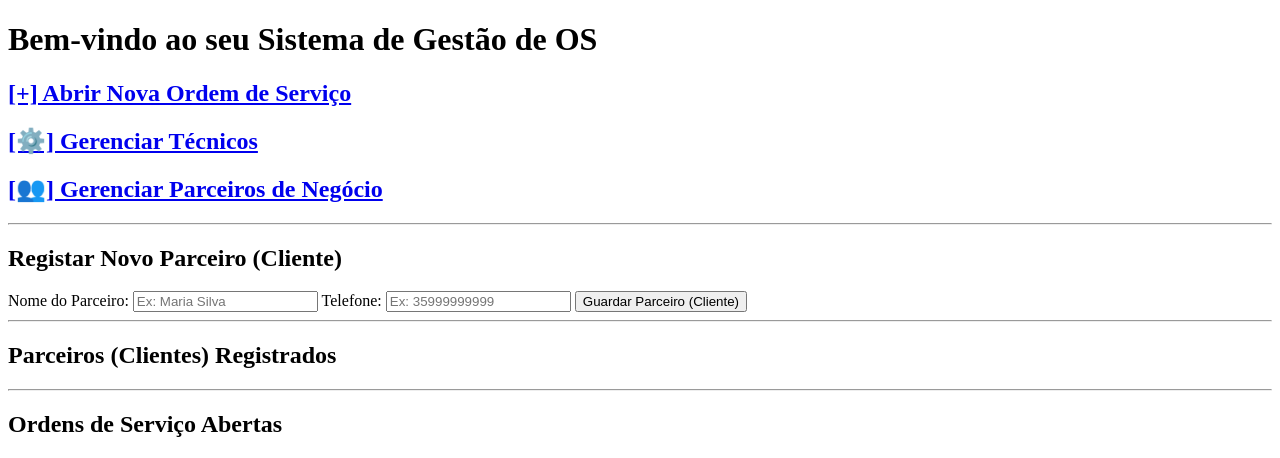
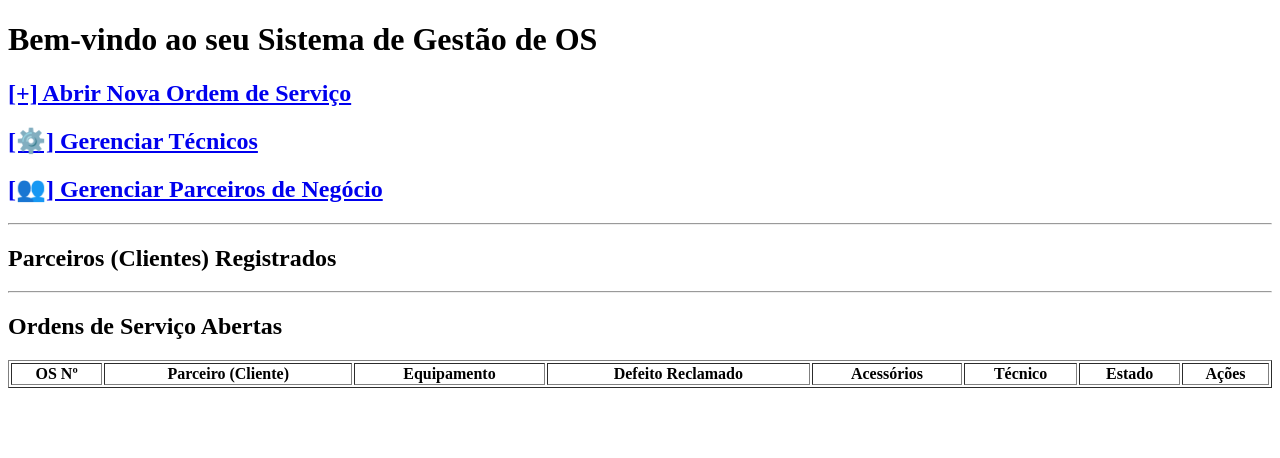
Before and after one commit to LOLtechtp/SistemaOS, a Flask app: page / in a window 1280 px wide. Shown: the top 458 px of the page. Run offline with Flask 3, Linux system fonts and the light colour scheme; lists and menus that the app fills with data are empty.

Commit message:
Cria página de Gerenciamento de Parceiros (PN) e limpa index

```diff
--- a/app.py
+++ b/app.py
@@ -12,18 +12,7 @@ basedir = os.path.abspath(os.path.dirname(__file__))
 load_dotenv(os.path.join(basedir, '.env'))
 
 # --- BLOCO DE LOGGING COMENTADO (PARA NÃO DAR ERRO DE PERMISSÃO) ---
-# Configuração do Logging
-# log_dir = os.path.join(basedir, 'logs') # Cria o caminho para a pasta 'logs'
-# os.makedirs(log_dir, exist_ok=True) # Cria a pasta 'logs' se ela não existir
-# log_file = os.path.join(log_dir, 'app.log') # Define o nome do arquivo de log
-
-# Configura o logger para escrever no arquivo, com nível INFO e formato detalhado
-# logging.basicConfig(
-#     filename=log_file,
-#     level=logging.INFO,
-#     format='%(asctime)s %(levelname)s: %(message)s [in %(pathname)s:%(lineno)d]',
-#     datefmt='%Y-%m-%d %H:%M:%S'
-# )
+# ... (bloco de logging continua comentado) ...
 # --- FIM DO BLOCO COMENTADO ---
 
 
@@ -117,43 +106,18 @@ def format_telefone(value):
 app.jinja_env.filters['format_telefone'] = format_telefone
 
 
-# 9. Rota (página) principal (ATUALIZADA PARA PN)
-@app.route('/', methods=['GET', 'POST'])
+# 9. Rota (página) principal (SIMPLIFICADA)
+# --- MUDANÇA AQUI: Removido 'methods' e o bloco 'if request.method == POST' ---
+@app.route('/')
 def ola_mundo():
+    estados_finais = ['Concluído', 'Finalizado (Desistência)']
 
-    if request.method == 'POST':
-        # --- ATUALIZADO PARA PN ---
-        nome_do_parceiro = request.form['nome']
-        telefone_do_parceiro = request.form['telefone']
-        telefone_limpo = re.sub(r'\D', '', telefone_do_parceiro)
+    # Busca apenas PNs que são marcados como clientes
+    lista_de_parceiros = ParceiroNegocio.query.filter_by(eh_cliente=True).all()
+    lista_de_os = OrdemServico.query.filter(OrdemServico.estado.notin_(estados_finais)).all()
 
-        if not (10 <= len(telefone_limpo) <= 11):
-            flash('Telefone inválido. Digite 10 ou 11 números (com DDD).', 'error')
-            return redirect(url_for('ola_mundo'))
-
-        # Por enquanto, todo PN cadastrado na home será um Cliente
-        novo_parceiro = ParceiroNegocio(
-            nome=nome_do_parceiro,
-            telefone=telefone_limpo,
-            eh_cliente=True # Define a "função" (role)
-        )
-        db.session.add(novo_parceiro)
-        db.session.commit()
-        # --- FIM DA MUDANÇA ---
-
-        flash('Cliente registrado com sucesso!', 'success')
-        return redirect(url_for('ola_mundo'))
-
-    else:
-        estados_finais = ['Concluído', 'Finalizado (Desistência)']
-
-        # --- ATUALIZADO PARA PN ---
-        # Busca apenas PNs que são marcados como clientes
-        lista_de_parceiros = ParceiroNegocio.query.filter_by(eh_cliente=True).all()
-        lista_de_os = OrdemServico.query.filter(OrdemServico.estado.notin_(estados_finais)).all()
-
-        return render_template('index.html', parceiros=lista_de_parceiros, ordens_servico=lista_de_os)
-        # --- FIM DA MUDANÇA ---
+    return render_template('index.html', parceiros=lista_de_parceiros, ordens_servico=lista_de_os)
+# --- FIM DA MUDANÇA ---
 
 
 # 10. Rota para Inativar Parceiro (ATUALIZADA)
@@ -282,24 +246,60 @@ def apagar_tecnico(tecnico_id):
         return redirect(url_for('tecnicos'))
 
 
-# 15. **** NOVA ROTA PARA PARCEIROS DE NEGÓCIO ****
+# 15. **** ROTA /PARCEIROS ATUALIZADA COM VALIDAÇÃO ****
 @app.route('/parceiros', methods=['GET', 'POST'])
 def parceiros():
     if request.method == 'POST':
         # 1. Coletar dados do formulário
         nome = request.form['nome']
-        telefone = re.sub(r'\D', '', request.form['telefone']) # Limpa telefone
-        cpf_cnpj = re.sub(r'\D', '', request.form['cpf_cnpj']) # Limpa cpf/cnpj
-        endereco = request.form['endereco']
+        telefone_raw = re.sub(r'\D', '', request.form.get('telefone', ''))
+        cpf_cnpj_raw = re.sub(r'\D', '', request.form.get('cpf_cnpj', ''))
+        endereco = request.form.get('endereco', '')
 
-        # 2. Checkboxes (retornam 'true' ou não existem)
         eh_cliente = 'eh_cliente' in request.form
         eh_fornecedor = 'eh_fornecedor' in request.form
+
+        # --- INÍCIO DAS VALIDAÇÕES (Suas Regras) ---
+        erros = []
+        # Regra: "Todos os campos são obrigatórios"
+        if not nome:
+            erros.append('O campo "Nome" é obrigatório.')
+        if not telefone_raw:
+            erros.append('O campo "Telefone" é obrigatório.')
+        if not cpf_cnpj_raw:
+            erros.append('O campo "CPF/CNPJ" é obrigatório.')
+        if not endereco:
+            erros.append('O campo "Endereço" é obrigatório.')
+
+        # Regra: "pelo menos um (Cliente ou Fornecedor)"
+        if not eh_cliente and not eh_fornecedor:
+            erros.append('Você deve selecionar pelo menos uma função (Cliente ou Fornecedor).')
+
+        # --- CORREÇÃO DO BUG (UNIQUE constraint) ---
+        # Converte string vazia em None (NULL) para o banco aceitar múltiplos vazios
+        cpf_cnpj = cpf_cnpj_raw if cpf_cnpj_raw else None
+
+        # Verificar se o CPF/CNPJ (se foi preenchido) já existe
+        if cpf_cnpj:
+            existente = ParceiroNegocio.query.filter_by(cpf_cnpj=cpf_cnpj).first()
+            if existente:
+                erros.append(f'O CPF/CNPJ "{cpf_cnpj}" já está cadastrado para o parceiro "{existente.nome}".')
+        # --- FIM DA CORREÇÃO ---
+
+        # Se houver qualquer erro de validação, pare aqui
+        if erros:
+            for erro in erros:
+                flash(f'ERRO: {erro}', 'error')
+            lista_de_parceiros = ParceiroNegocio.query.all()
+            # Retorna o template, mas também os dados que o usuário já digitou
+            return render_template('parceiros.html', parceiros=lista_de_parceiros, form_data=request.form)
+        # --- FIM DAS VALIDAÇÕES ---
+
 
         # 3. Criar o novo objeto PN
         novo_pn = ParceiroNegocio(
             nome=nome,
-            telefone=telefone,
+            telefone=telefone_raw, # Salva o telefone limpo
             cpf_cnpj=cpf_cnpj,
             endereco=endereco,
             eh_cliente=eh_cliente,
@@ -307,18 +307,23 @@ def parceiros():
         )
 
         # 4. Salvar no banco
-        db.session.add(novo_pn)
-        db.session.commit()
-
-        flash(f'Parceiro "{nome}" cadastrado com sucesso!', 'success')
-        return redirect(url_for('parceiros'))
+        try:
+            db.session.add(novo_pn)
+            db.session.commit()
+            flash(f'Parceiro "{nome}" cadastrado com sucesso!', 'success')
+            return redirect(url_for('parceiros'))
+        except Exception as e:
+            db.session.rollback()
+            flash(f'ERRO ao salvar no banco: {str(e)}', 'error')
+            lista_de_parceiros = ParceiroNegocio.query.all()
+            return render_template('parceiros.html', parceiros=lista_de_parceiros, form_data=request.form)
 
     else: # (Se for GET)
         # 1. Buscar TODOS os parceiros no banco
         lista_de_parceiros = ParceiroNegocio.query.all()
         # 2. Enviar a lista para o template
-        return render_template('parceiros.html', parceiros=lista_de_parceiros)
-# 15. **** FIM DA NOVA ROTA ****
+        return render_template('parceiros.html', parceiros=lista_de_parceiros, form_data={})
+# 15. **** FIM DA ROTA ATUALIZADA ****
 
 
 # 16. Rota para Editar OS (ATUALIZADA)
--- a/templates/index.html
+++ b/templates/index.html
@@ -30,21 +30,7 @@
     <a href="{{ url_for('parceiros') }}">
         <h2>[👥] Gerenciar Parceiros de Negócio</h2>
     </a>
-    <hr>
 
-    <h2>Registar Novo Parceiro (Cliente)</h2>
-    <form action="/" method="POST">
-        <label for="nome">Nome do Parceiro:</label>
-        <input type="text" id="nome" name="nome" required placeholder="Ex: Maria Silva">
-
-        <label for="telefone">Telefone:</label>
-        <input type="text" id="telefone" name="telefone" required
-               pattern="[0-9]{10,11}"
-               title="Digite 10 ou 11 números, apenas os dígitos (ex: 11987654321)"
-               placeholder="Ex: 35999999999">
-
-        <button type="submit">Guardar Parceiro (Cliente)</button>
-    </form>
     <hr>
 
     <h2>Parceiros (Clientes) Registrados</h2>
@@ -64,17 +50,14 @@
                 <strong>Telefone:</strong> {{ parceiro.telefone | format_telefone }}
 
                 {% if parceiro.ativo %}
-                    <a href="{{ url_for('inativar_parceiro', parceiro_id=parceiro.id) }}">
-                        [Inativar]
-                    </a>
+                    <a href="{{ url_for('inativar_parceiro', parceiro_id=parceiro.id) }}">[Inativar]</a>
                 {% else %}
-                    <a href="{{ url_for('reativar_parceiro', parceiro_id=parceiro.id) }}">
-                        [Reativar]
-                    </a>
+                    <a href="{{ url_for('reativar_parceiro', parceiro_id=parceiro.id) }}">[Reativar]</a>
                 {% endif %}
             </li>
         {% endfor %}
     </ul>
+
     <hr>
 
     <h2>Ordens de Serviço Abertas</h2>
@@ -83,7 +66,8 @@
         <thead>
             <tr>
                 <th>OS Nº</th>
-                <th>Parceiro (Cliente)</th> <th>Equipamento</th>
+                <th>Parceiro (Cliente)</th>
+                <th>Equipamento</th>
                 <th>Defeito Reclamado</th>
                 <th>Acessórios</th>
                 <th>Técnico</th>
@@ -95,7 +79,8 @@
             {% for os in ordens_servico %}
             <tr>
                 <td>{{ os.id }}</td>
-                <td>{{ os.parceiro.nome }}</td> <td>{{ os.equipamento }}</td>
+                <td>{{ os.parceiro.nome }}</td>
+                <td>{{ os.equipamento }}</td>
                 <td>{{ os.defeito_reclamado }}</td>
 
                 <td>
```
Also changed, not shown: templates/parceiros.html (+12 -7 lines).
